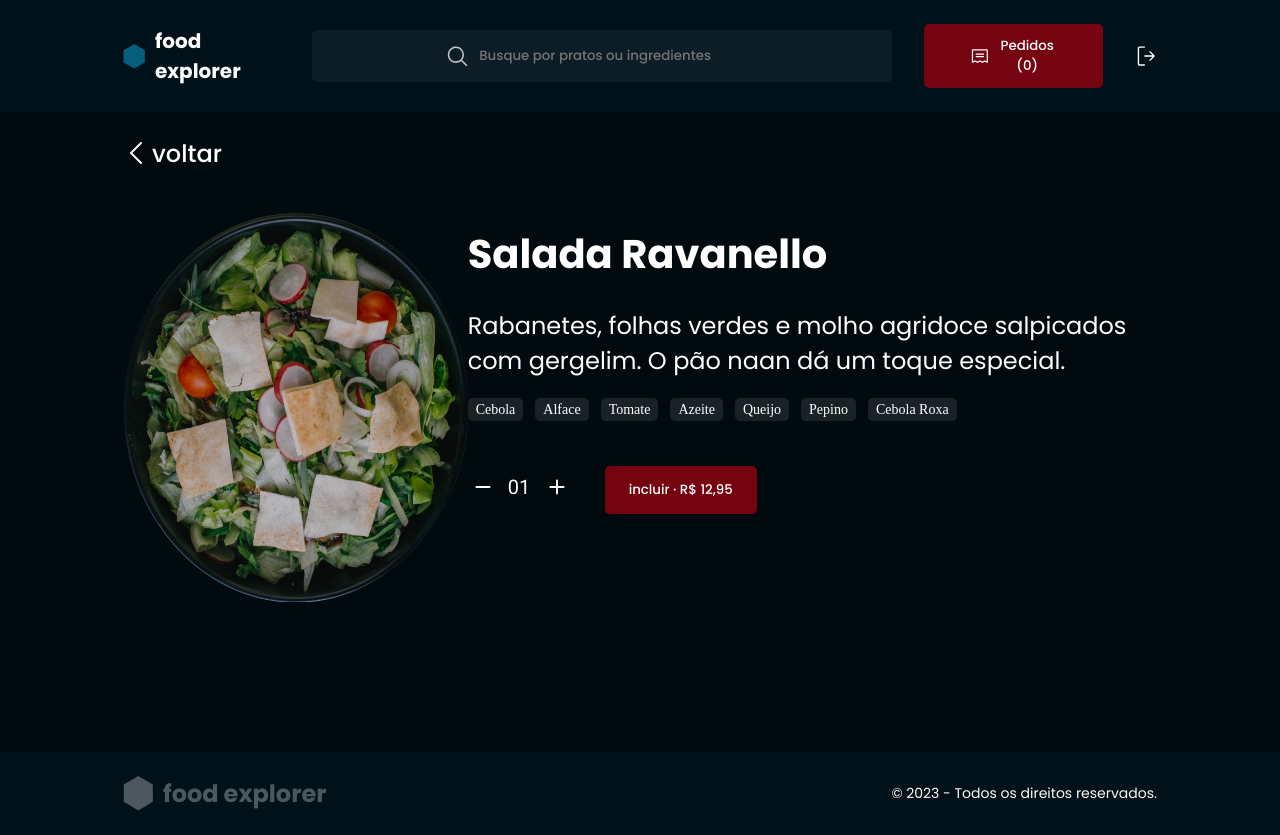
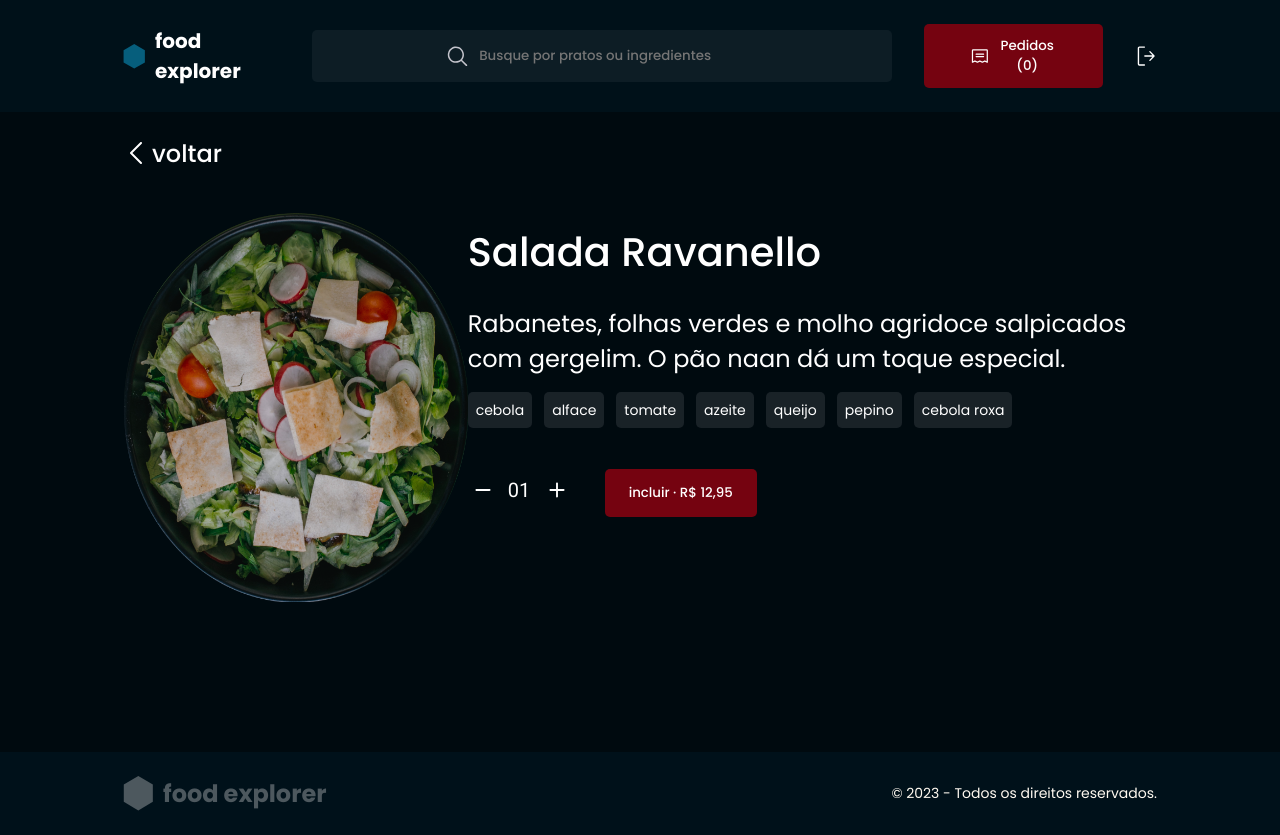
Before and after one commit to Caiobaldur/frontEnd-foodexplorer, a React (Vite) app: page /dish/1 in a window 1280 px wide. Built offline with nearby package versions, Linux system fonts and the light colour scheme.

Commit message:
feat: correcting some styles

```diff
--- a/src/components/Tag/style.js
+++ b/src/components/Tag/style.js
@@ -2,9 +2,10 @@ import styled from "styled-components";
 
 export const Container = styled.span`
   font-size: 1.4rem;
-  padding: .4rem .8rem;
+  padding: .8rem .8rem;
   border-radius: .5rem;
   margin-right: 1.2rem;
+  font-family: ${({theme}) => theme.FONTS.Primary};
   color: ${({ theme }) => theme.COLORS.LIGHT_100};
   background-color: ${({ theme }) => theme.COLORS.DARK_1000};
 `;
--- a/src/pages/ShowDish/index.jsx
+++ b/src/pages/ShowDish/index.jsx
@@ -25,13 +25,13 @@ export function ShowDish() {
             pão naan dá um toque especial.
           </p>
           <div className="dish__ingedients">
-            <Tag title="Cebola" />
-            <Tag title="Alface" />
-            <Tag title="Tomate" />
-            <Tag title="Azeite" />
-            <Tag title="Queijo" />
-            <Tag title="Pepino" />
-            <Tag title="Cebola Roxa" />
+            <Tag title="cebola" />
+            <Tag title="alface" />
+            <Tag title="tomate" />
+            <Tag title="azeite" />
+            <Tag title="queijo" />
+            <Tag title="pepino" />
+            <Tag title="cebola roxa" />
           </div>
           <div className="wrap-order">
             <div className="order_varyButtons">
--- a/src/pages/ShowDish/style.js
+++ b/src/pages/ShowDish/style.js
@@ -30,6 +30,7 @@ export const Section = styled.section`
     gap: 2.4rem;
     h1 {
       font-size: 4rem;
+      font-weight: 500;
     }
 
     p {
```
